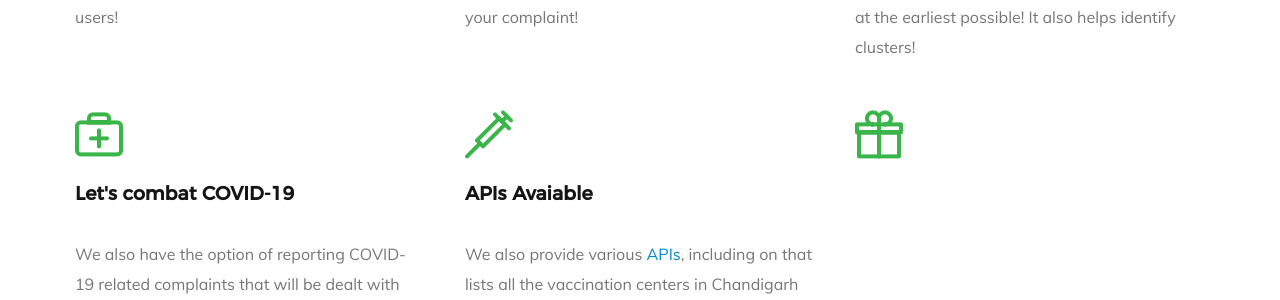
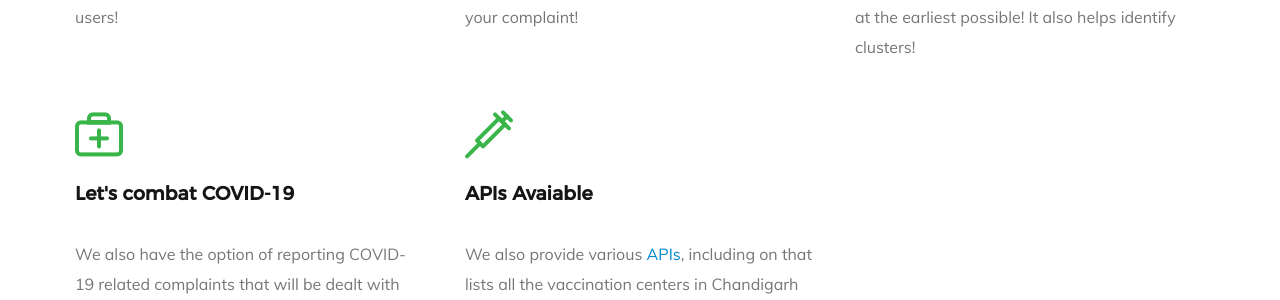
Before and after one commit to TheBrainGamingSingh/capstone-endpoints, a Flask app: page / in a window 1280 px wide. Shown: the part 1542-1842 px from the top of the page. Run offline with Flask 2, Linux system fonts and the light colour scheme; parts of the project's set-up code (start-up, migrations or seed data) failed here and were passed over; some web fonts are replaced.

Commit message:
minor fixes

```diff
--- a/app.py
+++ b/app.py
@@ -201,4 +201,5 @@ def index():
 
 if __name__ == '__main__':
     port = 5000
-    app.run(debug=True, port=port)
+    # host = '0.0.0.0'
+    app.run(debug=True,port=port)
--- a/templates/index.html
+++ b/templates/index.html
@@ -222,7 +222,7 @@
 
                 <div class="bgrid feature" data-aos="fade-up">
 
-                    <span class="icon"><i class="icon-gift"></i></span>
+                    <!-- <span class="icon"><i class="icon-gift"></i></span> -->
 
                     <!-- <div class="service-content">
                         <h3>Free of Charge</h3>
```
